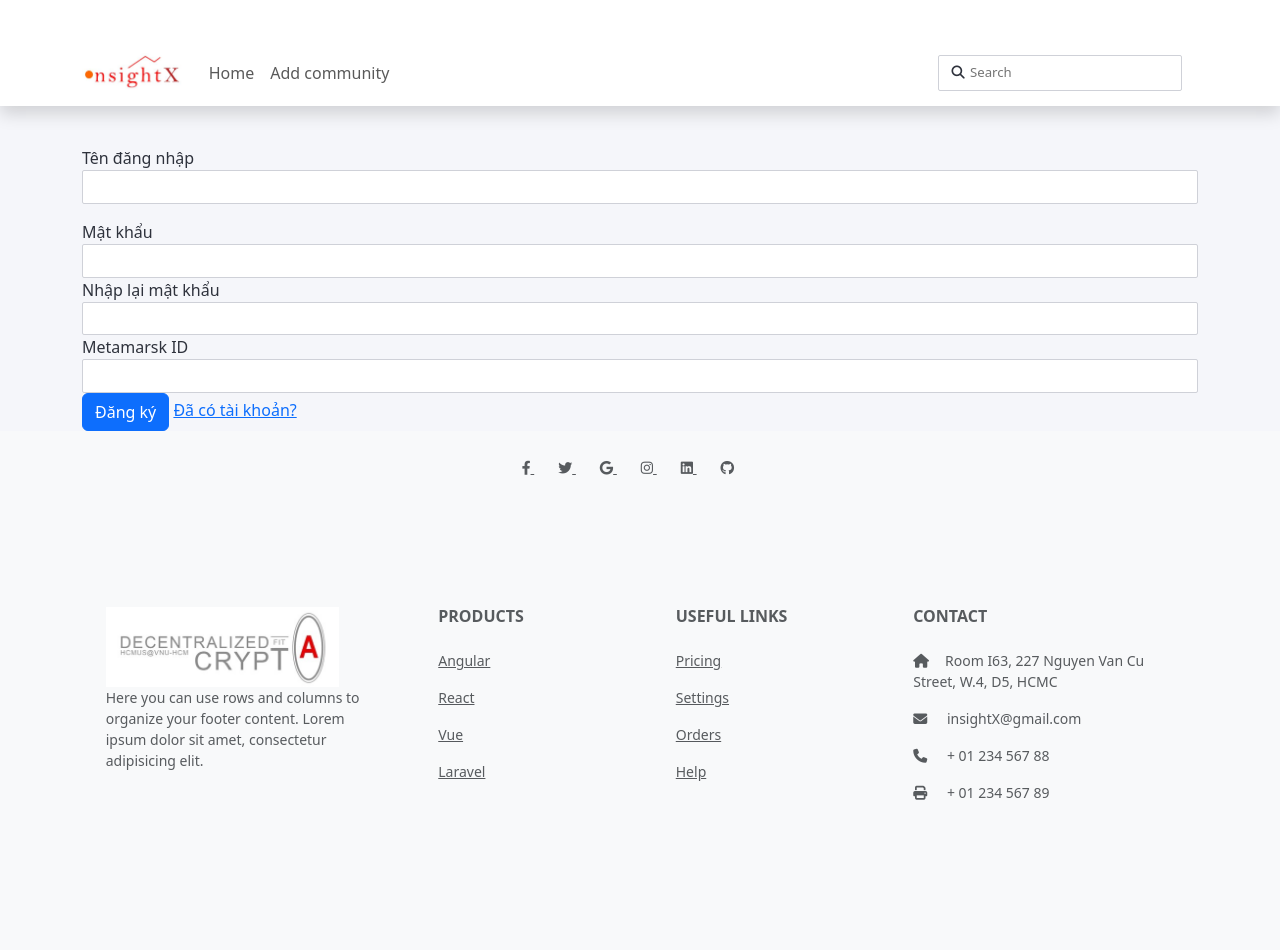
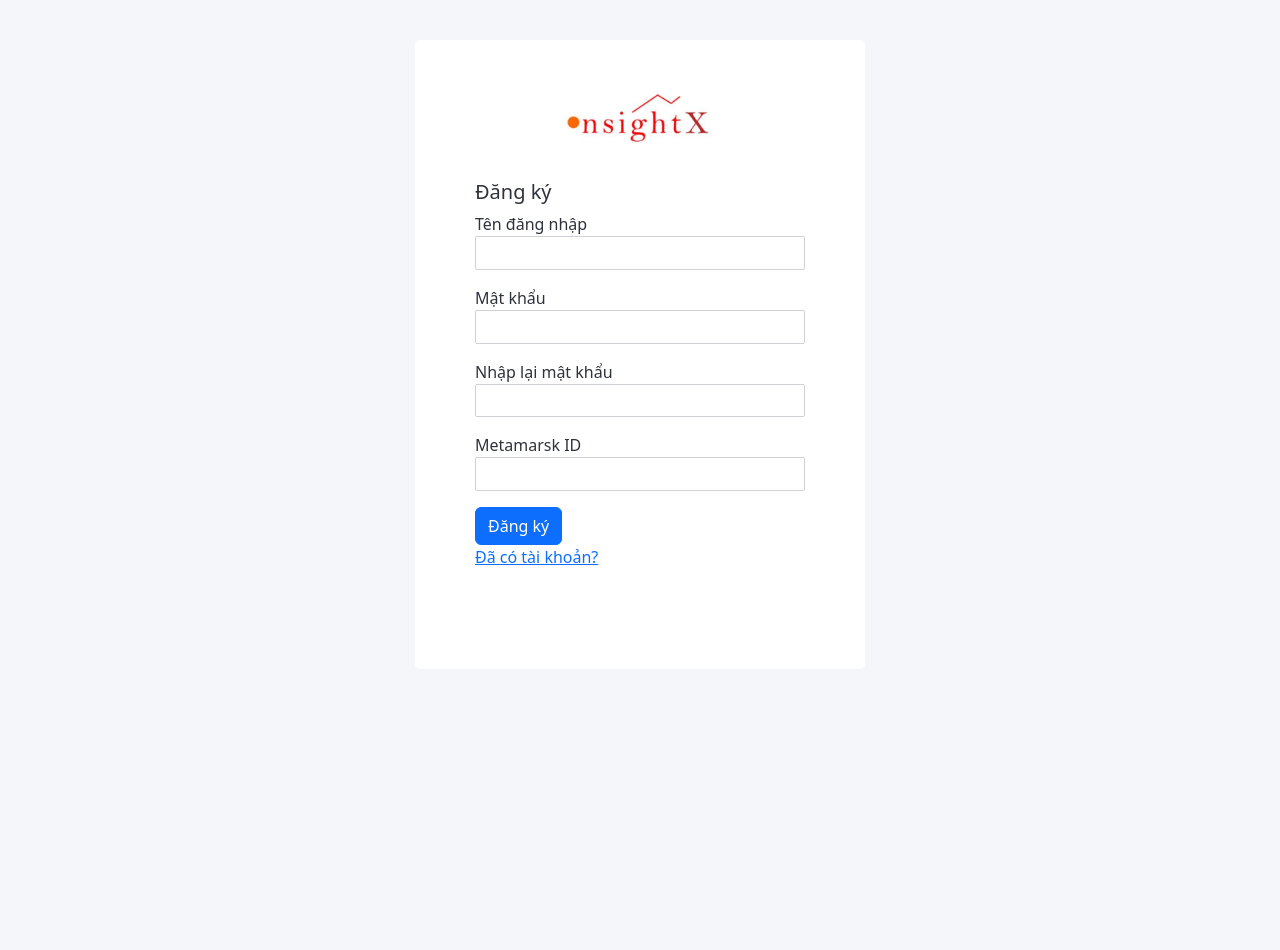
Before and after one commit to steveNguyen1206/insight, a Django app: page /signup in a window 1280 px wide. After the commit the page ends 565 px from the top, so only its background shows below. Run offline with Django 4.2, Linux system fonts and the light colour scheme.

Commit message:
chan da sua giao dien

```diff
--- a/insight/Community/templates/Community/base.html
+++ b/insight/Community/templates/Community/base.html
@@ -15,6 +15,7 @@
     <link rel="stylesheet" href='{% static "member.css" %}'>
     <link rel="stylesheet" href='{% static "profile.css" %}'>
     <link rel="stylesheet" href='{% static "home.css" %}'>
+    <link rel="stylesheet" href='{% static "loginout.css" %}'>
 
   </head>
   <body>
@@ -60,7 +61,7 @@
                 <div class="dropdown-menu">
                   <span class="dropdown-item" style="font-weight: 700;">{{user.username}}</span>
                   <div class="dropdown-divider"></div>
-                  <a href="#" class="dropdown-item">Profile</a>
+                  <a href="{% url 'Member:profile' user.id %}" class="dropdown-item">Profile</a>
                   <a href="{% url 'Member:signout' %}" class="dropdown-item">Logout</a>
                 </div>
               </div>
--- a/insight/Community/templates/Community/home.html
+++ b/insight/Community/templates/Community/home.html
@@ -29,7 +29,7 @@ Community
             <h1 class="me-5">All Communities</h1>
 
             {% for community in communities %}
-                <div class="card ms-2 me-2 mb-3" style="width: 18rem;">
+                <div class="community-card card ms-2 me-2 mb-3" style="width: 18rem;">
                     <img src='{% static "dogs-shiba-inu.jpg" %}' class="card-img-top" alt="{{community.name}}-banner" style="height: 120px; object-fit:cover;">
                     <div class="card-body shadow-sm">
                         <h5 class="card-title">{{community.name}}</h5>
--- a/insight/Member/static/home.css
+++ b/insight/Member/static/home.css
@@ -6,7 +6,13 @@ body {
 }
 
 section {
-    margin-bottom: 120px;
+    margin-bottom: 60px;
+    padding: 60px 25px;
+    background: #ffffff;
+    -webkit-border-radius: 5px;
+    -moz-border-radius: 5px;
+    border-radius: 5px;
+
 }
 
 .active {
@@ -34,12 +40,12 @@ section {
     overflow: hidden;
 }
 
-.card {
+.community-card {
     width: 16rem !important;
 }
 
 .body-container {
-    background-color: #ffffff;
+    /* background-color: #ffffff; */
     padding: 40px 20px;
 }
 
--- /dev/null
+++ b/insight/Member/static/loginout.css
@@ -0,0 +1,18 @@
+.loginout-container {
+    display: flex;
+    justify-content: center;
+}
+.loginout-wrapper{
+    width: 450px;
+    padding: 50px 60px 100px 60px;
+    background-color: #ffffff;
+    border-radius: 5px;
+}
+
+.loginout-logo {
+    display: flex;
+    width: 100%;
+    justify-content: center;
+    align-self: center;
+    margin-bottom: 30px;
+}
--- a/insight/Member/static/member.css
+++ b/insight/Member/static/member.css
@@ -4,10 +4,10 @@
     margin-top: ;
 }
  */
-
+/*
 .container{
     padding-top: 40px;
-}
+} */
 
 .avatar {
     width: 200px;
@@ -134,7 +134,8 @@ body {
 /* ------------------- */
 
 
-.card {
+.card
+{
     background: #ffffff;
     -webkit-border-radius: 5px;
     -moz-border-radius: 5px;
@@ -157,7 +158,7 @@ body {
     justify-content: center;
 }
 
-.card {
+/* .card {
     padding: 40px 25px;
     border-radius: 6px;
-}
+} */
--- a/insight/Member/templates/Member/edit_user.html
+++ b/insight/Member/templates/Member/edit_user.html
@@ -4,7 +4,7 @@
 
 {% block content %}
 {% load static %}
-<div class="container profile-container" style="justify-content: center;">
+<div class="body-container container profile-container" style="justify-content: center;">
     <div class="col-xl-9 col-lg-9 col-md-12 col-sm-12 col-12">
         <div class="card h-100">
             <div class="card-body">
--- a/insight/Member/templates/Member/profile.html
+++ b/insight/Member/templates/Member/profile.html
@@ -4,9 +4,8 @@
 
 {% block content %}
 {% load static %}
-<div class="container">
+<div class="body-container container">
         <div class="row gutters">
-
             <!-- left infor bar -->
             <div class="col-xl-3 col-lg-3 col-md-12 col-sm-12 col-12">
                 <div class="card h-100">
--- a/insight/Member/templates/Member/signup.html
+++ b/insight/Member/templates/Member/signup.html
@@ -1,27 +1,44 @@
-{% extends 'Community/base.html' %}
+<!DOCTYPE html>
+<html lang="en">
+<head>
+    <meta charset="UTF-8">
+    <meta name="viewport" content="width=device-width, initial-scale=1.0">
+    <title>Đăng ký</title>
 
-{% block title %}
-Đăng ký
-{% endblock %}
+    {% load static %}
+    <link href="https://cdn.jsdelivr.net/npm/bootstrap@5.3.1/dist/css/bootstrap.min.css" rel="stylesheet" integrity="sha384-4bw+/aepP/YC94hEpVNVgiZdgIC5+VKNBQNGCHeKRQN+PtmoHDEXuppvnDJzQIu9" crossorigin="anonymous">
+    <link rel="stylesheet" href="https://cdnjs.cloudflare.com/ajax/libs/font-awesome/6.4.2/css/all.min.css" integrity="sha512-z3gLpd7yknf1YoNbCzqRKc4qyor8gaKU1qmn+CShxbuBusANI9QpRohGBreCFkKxLhei6S9CQXFEbbKuqLg0DA==" crossorigin="anonymous" referrerpolicy="no-referrer" />
+    <link rel="stylesheet" href='{% static "member.css" %}'>
+    <link rel="stylesheet" href='{% static "profile.css" %}'>
+    <link rel="stylesheet" href='{% static "home.css" %}'>
+    <link rel="stylesheet" href='{% static "loginout.css" %}'>
+</head>
+<body>
+    <div class="container body-container loginout-container">
+        <div class="loginout-wrapper">
+            <div class="loginout-logo">
+                <img src='{% static "logo.jpg" %}' style="height: 60px;">
+            </div>
 
-
-{% block content %}
-<div class="container signup-container">
+            <h5>Đăng ký</h5>
             <form method="POST">
                 {% csrf_token %}
                 <label>Tên đăng nhập</label>
                 <input required type="text" id="username" name="username" class="form-control mb-3">
 
                 <label>Mật khẩu</label>
-        <input required type="password" id="password" name="password" class="form-control mb3">
+                <input required type="password" id="password" name="password" class="form-control mb-3">
 
                 <label>Nhập lại mật khẩu</label>
-        <input required type="password2" id="password2" name="password2" class="form-control mb3">
+                <input required type="password" id="password2" name="password2" class="form-control mb-3">
 
                 <label>Metamarsk ID</label>
-        <input required type="text" id="metamarsk-id" name="metamarsk-id" class="form-control mb3">
+                <input required type="text" id="metamarsk-id" name="metamarsk-id" class="form-control mb-3">
                 <button class="btn btn-primary">Đăng ký</button>
+                <div class="">
                     <a href="{% url 'Member:signin' %}">Đã có tài khoản?</a>
+                </div>
             </form>
         </div>
-{% endblock %}
+    </div>
+</body>
```
Also changed, not shown: insight/Member/templates/Member/signin.html (+30 -11 lines). Lines whose indentation alone changed are shown as unchanged.
